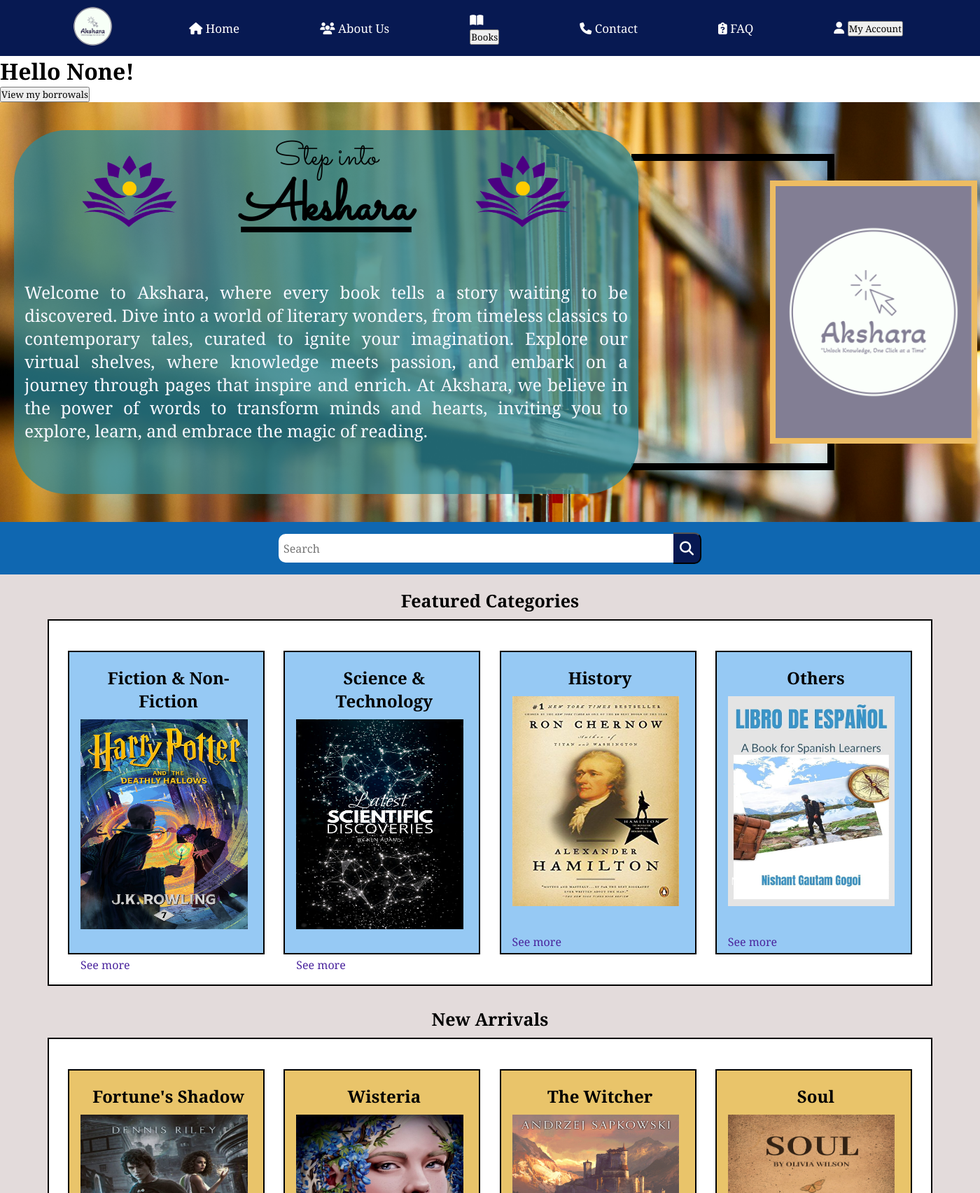
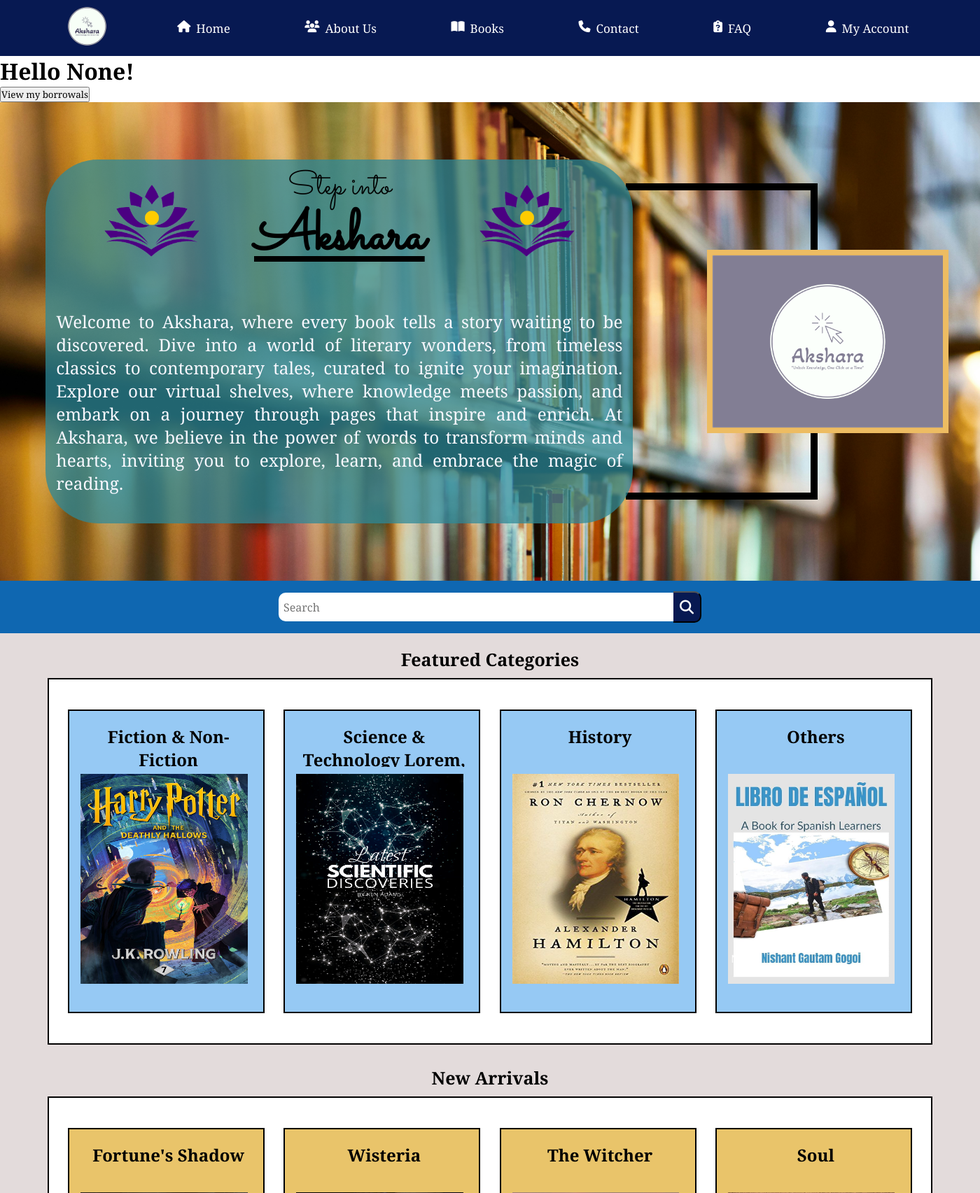
Before and after one commit to Srihari968/DevShelf_TeamMeow, a Django app: page /library/home/ in a window 1400 px wide. Shown: the top 1705 px of the page at 70% size. Run offline with Django 5.2, Linux system fonts and the light colour scheme; some web fonts are replaced.

Commit message:
Home page

```diff
--- a/BackEnd/devshelf/library/static/Homepage.css
+++ b/BackEnd/devshelf/library/static/Homepage.css
@@ -25,22 +25,31 @@
     color:white;
     font-size: 17px;
     padding: 5px;
+    display: flex;
+    gap:0.5rem;
 }
 
 .icon-tag-select
 {
     color: white;
     background-color: #071952;
+
     font-size: 17px;
-    border: none;
-    padding:5px;
+    border-radius: 0;
+    border: none !important;
+    border-color: transparent;
+    cursor: pointer;
+}
+
+.icon-tag-select:hover{
+    color: #37B7C3;
 }
 
 .icon-tag:hover{
     border: 2px solid #37B7C3;
     border-radius: 4px;
     color: #37B7C3;
-    cursor: pointer;
+
 }
 
 .logo
@@ -57,16 +66,19 @@
 
 .lib-pic
 {
+
     height:75vh;
-    width:100%;
+    width:94%;
     background-image: url(library\ pic.jpg);
     background-size: cover;
     z-index: -1;
+    padding: 3%;
+
+    display: flex;
+    justify-content: center;
+    align-items: center;
 
 
-    display: flex;
-    justify-content: start;
-    align-items: center;
 
 
 
@@ -74,15 +86,15 @@
 }
 
 .lib-aks{
-    height:45%;
-    width: 20%;
+    min-height:40%;
+    width: 25%;
     border: 8px solid rgb(237, 188, 98);
     background-color:white ;
 
+    margin-left: -12%;
+    z-index: 10;
 
-    position: absolute;
 
-    margin-left: 1100px;
 
     display: flex;
     justify-content: center;
@@ -224,6 +236,8 @@
     justify-content: space-evenly;
     align-items: center;
 
+
+
 }
 
 .lib-ct-top h1{
@@ -251,7 +265,7 @@
 
 #lib-logo{
 
-
+    overflow: auto;
 
     height:85%;
     width:63%;
@@ -413,8 +427,19 @@
     margin-top: 10px;
     margin-bottom: 35px;
 }
+
+.align{
+    overflow: auto;
+
+}
+.box-content h2::-webkit-scrollbar{
+    background: transparent;
+}
 .box-content h2{
+    height:60px;
+
     text-align: center;
+    overflow: auto;
 }
 .box-content h2:hover{
     text-decoration: underline;
@@ -484,7 +509,7 @@
     justify-content: space-around;
     align-items: top;
     padding-top: 40px;
-    margin-left: -60px;
+
 }
 
 .foot-panel2 ul a{
--- a/BackEnd/devshelf/library/templates/library/HomePage.html
+++ b/BackEnd/devshelf/library/templates/library/HomePage.html
@@ -20,11 +20,11 @@
             </a>
             <div class="icon-tag">
                 <i class="fa-solid fa-house"></i>
-                <a>Home</a>
+                <a class="icon-tag-select">Home</a>
             </div>
             <div class="icon-tag">
                 <i class="fa-solid fa-users"></i>
-                <a>About Us</a>
+                <a class="icon-tag-select">About Us</a>
             </div>
             <div class="icon-tag">
                 <i class="fa-solid fa-book-open"></i>
@@ -32,19 +32,19 @@
                     {% csrf_token %}
                     <input type="text" name = "your_name" value = "" hidden>
                     <input type = "text" name = "username" value = "{{username}}" hidden>
-                    <button type = submit>
-                        <a>Books</a>
+                    <button type = submit class="icon-tag-select">
+                        Books
                     </button>
                 </form>
 
             </div>
             <div class="icon-tag">
                 <i class="fa-solid fa-phone"></i>
-                <a>Contact</a>
+                <a class="icon-tag-select">Contact</a>
             </div>
             <div class="icon-tag">
                 <i class="fa-solid fa-clipboard-question"></i>
-                <a>FAQ</a>
+                <a class="icon-tag-select">FAQ</a>
             </div>
             <form action = "/library/my_borrows/" method = "post">
                 {% csrf_token %}
@@ -54,7 +54,7 @@
 
 
                 <input id = "username4" type = "text" name = "username" value = "{{username}}" hidden>
-                <button type="submit" value="View my borrowals">My Account</button>
+                <button type="submit" value="View my borrowals" class="icon-tag-select">My Account</button>
 
                 {% endif %}
             </div>
@@ -140,31 +140,31 @@
             <div class="bs 1">
                 <div class="box1">
                     <div class="box-content">
-                        <h2>Fiction & Non-Fiction</h2>
+                        <h2 class="align">Fiction & Non-Fiction</h2>
                         <img class = "box-img" src="{% static 'fiction.jpg' %}" >
-                        <p>See more</p>
+
                     </div>
                 </div>
                 <div class="box1">
                     <div class="box-content">
-                        <h2>Science & Technology</h2>
+                        <h2>Science & Technology Lorem, ipsum dolor sit amet consectetur adipisicing elit. Deserunt totam exercitationem a, vitae velit expedita ab, corporis earum necessitatibus quo sapiente, odit error dolorem cumque dolor sed ea voluptates nemo?</h2>
                         <img class = "box-img" src="{% static 'science.jpg' %}" >
 
-                        <p>See more</p>
+
                     </div>
                 </div>
                 <div class="box1">
                     <div class="box-content">
                         <h2>History</h2>
                         <img class = "box-img" src="{% static 'history.jpg' %}" >
-                        <p>See more</p>
+
                     </div>
                 </div>
                 <div class="box1">
                     <div class="box-content">
                         <h2>Others</h2>
                         <img class = "box-img" src="{% static 'spanish.jpg' %}" >
-                        <p>See more</p>
+
                     </div>
                 </div>
             </div>
@@ -174,28 +174,28 @@
                     <div class="box-content">
                         <h2>Fortune's Shadow</h2>
                         <img class = "box-img" src="{% static 'new1.jpeg' %}" >
-                        <p>See more</p>
+
                     </div>
                 </div>
                 <div class="box2">
                     <div class="box-content">
                         <h2>Wisteria</h2>
                         <img class = "box-img" src="{% static 'new2.jpg' %}" >
-                        <p>See more</p>
+
                     </div>
                 </div>
                 <div class="box2">
                     <div class="box-content">
                         <h2>The Witcher</h2>
                         <img class = "box-img" src="{% static 'new3.jpg' %}" >
-                        <p>See more</p>
+
                     </div>
                 </div>
                 <div class="box2">
                     <div class="box-content">
                         <h2>Soul</h2>
                         <img class = "box-img" src="{% static 'new4.jpg' %}" >
-                        <p>See more</p>
+
                     </div>
                 </div>
             </div>
@@ -205,28 +205,28 @@
                     <div class="box-content">
                         <h2>Immortals of Meluha</h2>
                         <img class = "box-img" src="{% static 'best1.jpg' %}" >
-                        <p>See more</p>
+
                     </div>
                 </div>
                 <div class="box3">
                     <div class="box-content">
                         <h2>Atomic Habits</h2>
                         <img class = "box-img" src="{% static 'best2.jpg' %}" >
-                        <p>See more</p>
+
                     </div>
                 </div>
                 <div class="box3">
                     <div class="box-content">
                         <h2>Cengage Mathematics</h2>
                         <img class = "box-img" src="{% static 'best3.jpeg' %}" >
-                        <p>See more</p>
+
                     </div>
                 </div>
                 <div class="box3">
                     <div class="box-content">
                         <h2>Indian History</h2>
                         <img class = "box-img" src="{% static 'best4.jpg' %}" >
-                        <p>See more</p>
+
                     </div>
                 </div>
             </div>
```
